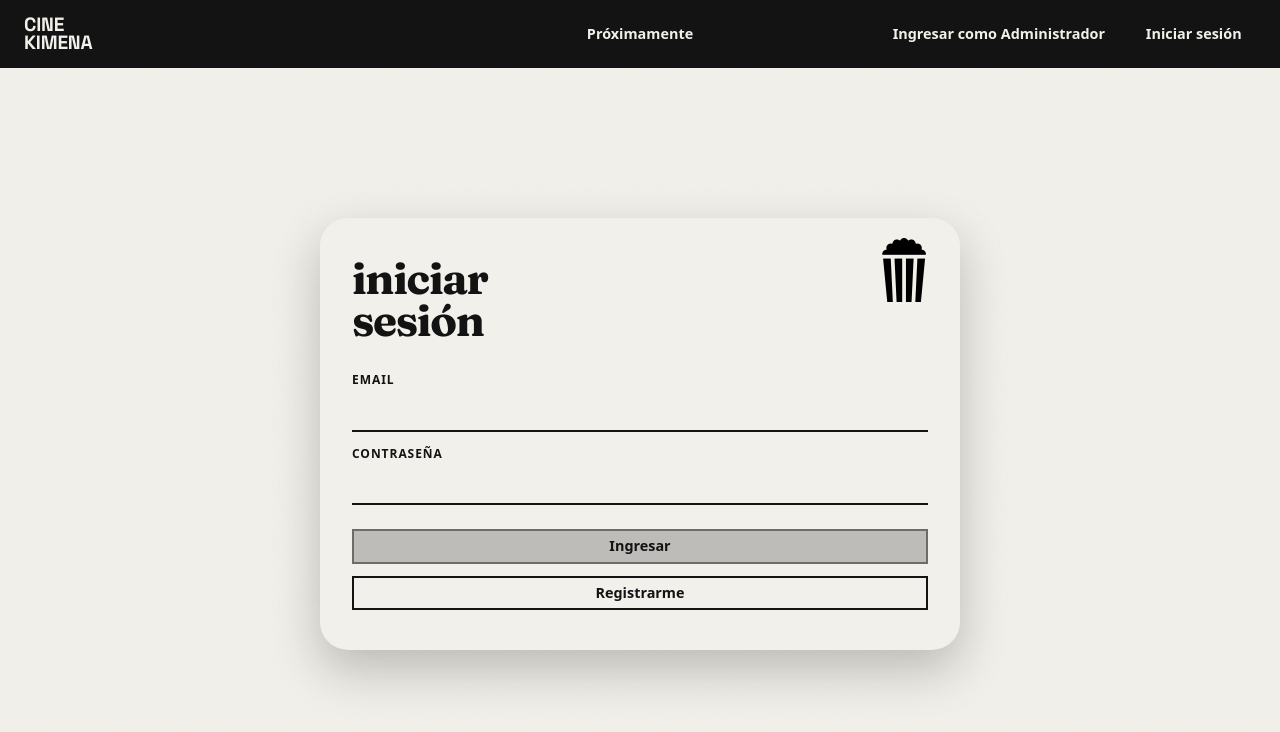
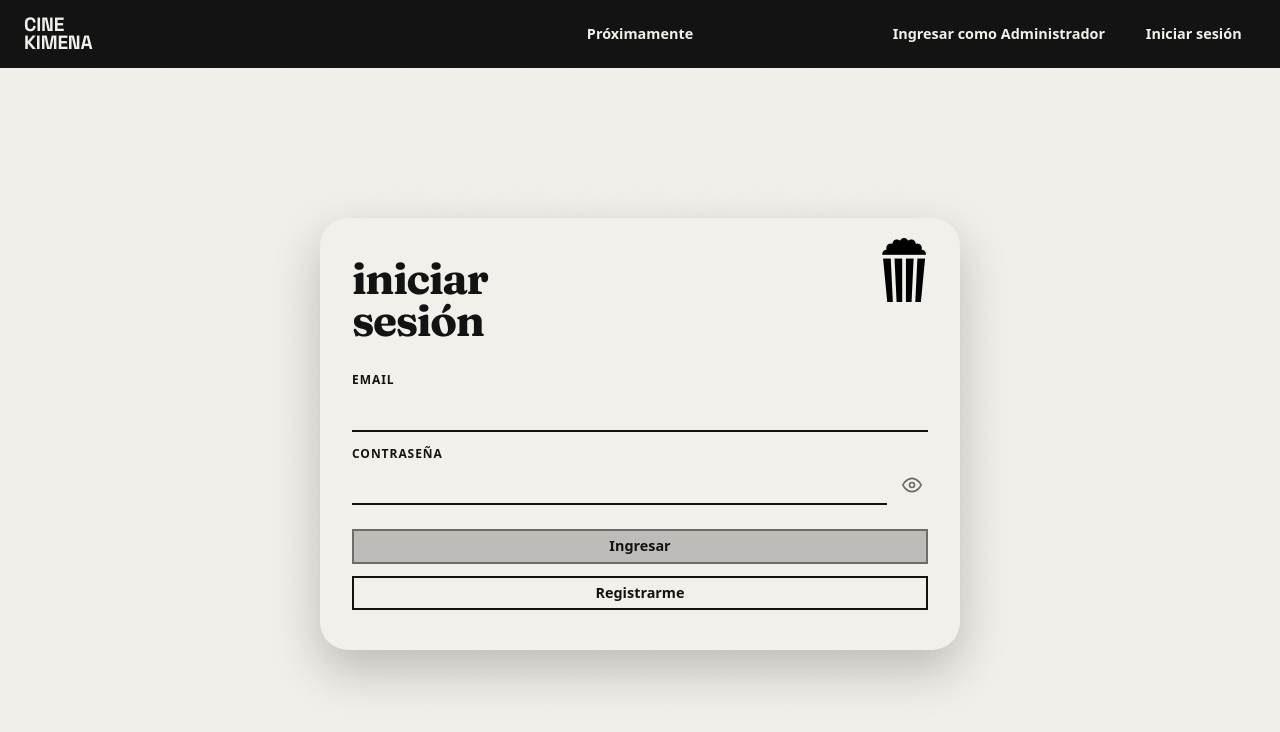
Before and after one commit to lccarelli/Laura-Carelli-TP1-Progra4-2026-C2, an Angular app: page /login in a window 1280 px wide. Shown: the top 732 px of the page. Built offline with nearby package versions, Linux system fonts and the light colour scheme; no server answers; the database is empty.

Commit message:
feat(login): boton para mostrar/ocultar contraseña

```diff
--- a/src/app/pages/login/login.css
+++ b/src/app/pages/login/login.css
@@ -44,6 +44,36 @@
   border-bottom-color: var(--naranja);
 }
 
+.campo__con-boton {
+  display: flex;
+  align-items: center;
+  gap: 0.5rem;
+}
+
+.campo__con-boton .campo__input {
+  flex: 1;
+}
+
+.campo__boton-ojo {
+  display: flex;
+  align-items: center;
+  justify-content: center;
+  border: none;
+  background: none;
+  color: color-mix(in srgb, var(--negro) 60%, transparent);
+  cursor: pointer;
+  padding: 0.4rem;
+}
+
+.campo__boton-ojo:hover {
+  color: var(--negro);
+}
+
+.campo__boton-ojo svg {
+  width: 1.25rem;
+  height: 1.25rem;
+}
+
 .tarjeta__form > app-boton {
   margin-top: 0.5rem;
 }
--- a/src/app/pages/login/login.html
+++ b/src/app/pages/login/login.html
@@ -13,12 +13,48 @@
 
       <label class="campo">
         <span class="campo__etiqueta">Contraseña</span>
-        <input
-          class="campo__input"
-          type="password"
-          formControlName="password"
-          autocomplete="current-password"
-        />
+        <div class="campo__con-boton">
+          <input
+            class="campo__input"
+            [type]="mostrarPassword() ? 'text' : 'password'"
+            formControlName="password"
+            autocomplete="current-password"
+          />
+          <button
+            type="button"
+            class="campo__boton-ojo"
+            (click)="alternarMostrarPassword()"
+            [attr.aria-label]="mostrarPassword() ? 'Ocultar contraseña' : 'Mostrar contraseña'"
+          >
+            @if (mostrarPassword()) {
+              <svg
+                viewBox="0 0 24 24"
+                fill="none"
+                stroke="currentColor"
+                stroke-width="2"
+                stroke-linecap="round"
+                stroke-linejoin="round"
+              >
+                <path
+                  d="M9.9 4.24A9.12 9.12 0 0 1 12 4c7 0 11 8 11 8a17.7 17.7 0 0 1-2.44 3.47M6.61 6.61A17.85 17.85 0 0 0 1 12s4 8 11 8a9.26 9.26 0 0 0 5.39-1.61M14.12 14.12a3 3 0 1 1-4.24-4.24"
+                />
+                <line x1="1" y1="1" x2="23" y2="23" />
+              </svg>
+            } @else {
+              <svg
+                viewBox="0 0 24 24"
+                fill="none"
+                stroke="currentColor"
+                stroke-width="2"
+                stroke-linecap="round"
+                stroke-linejoin="round"
+              >
+                <path d="M1 12s4-8 11-8 11 8 11 8-4 8-11 8-11-8-11-8Z" />
+                <circle cx="12" cy="12" r="3" />
+              </svg>
+            }
+          </button>
+        </div>
       </label>
 
       <app-boton variante="menu" tipo="submit" [disabled]="formulario.invalid">
--- a/src/app/pages/login/login.ts
+++ b/src/app/pages/login/login.ts
@@ -1,4 +1,4 @@
-import { Component, inject } from '@angular/core';
+import { Component, inject, signal } from '@angular/core';
 import { FormBuilder, ReactiveFormsModule, Validators } from '@angular/forms';
 import { Auth } from '../../servicios/auth/auth';
 import { Errores } from '../../servicios/errores/errores';
@@ -27,6 +27,12 @@ export class Login {
     password: ['', [Validators.required, Validators.minLength(6)]],
   });
 
+  protected mostrarPassword = signal(false);
+
+  alternarMostrarPassword() {
+    this.mostrarPassword.update((valor) => !valor);
+  }
+
   async enviar() {
     const { email, password } = this.formulario.getRawValue();
     const { data, error } = await this.auth.loguear(email, password);
```
